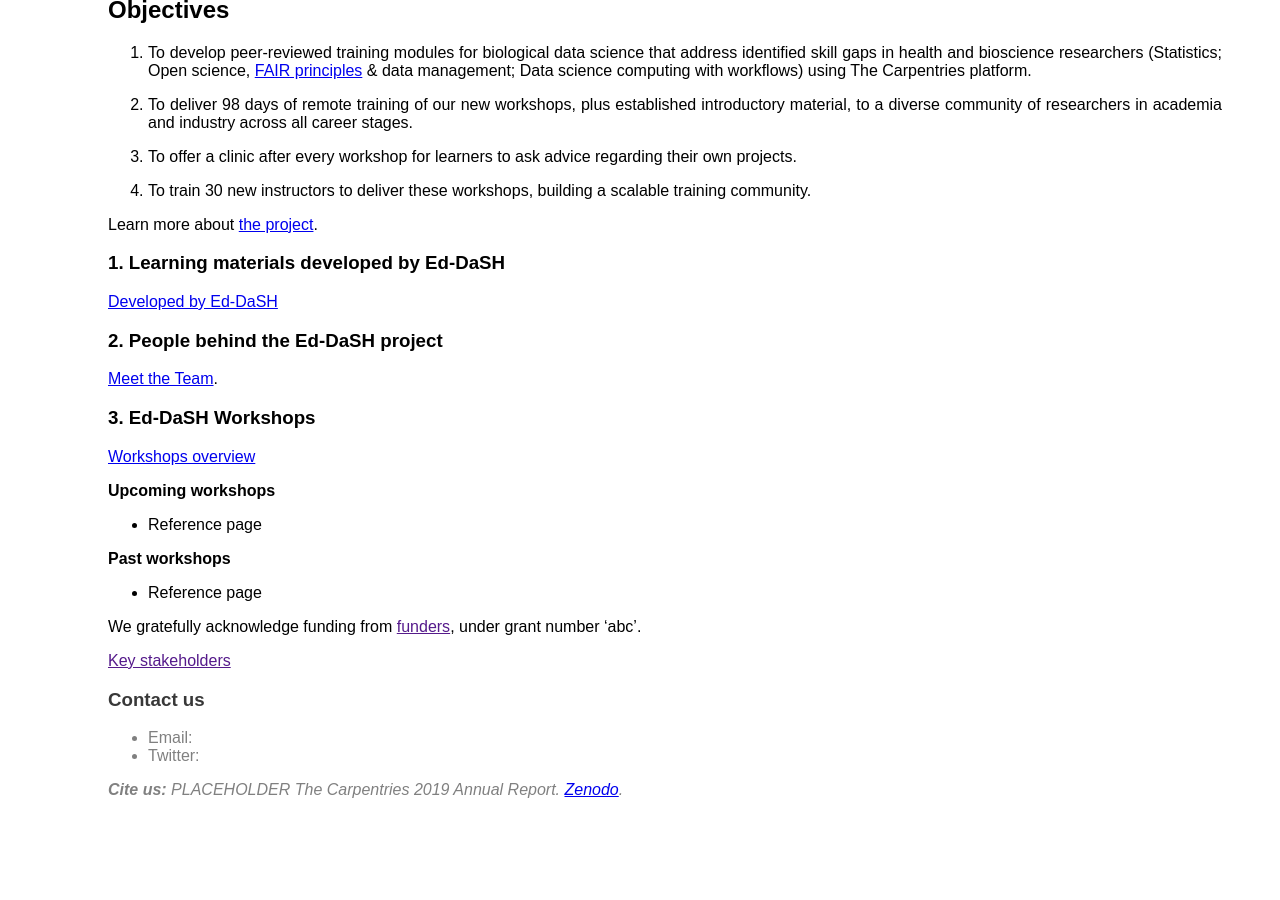
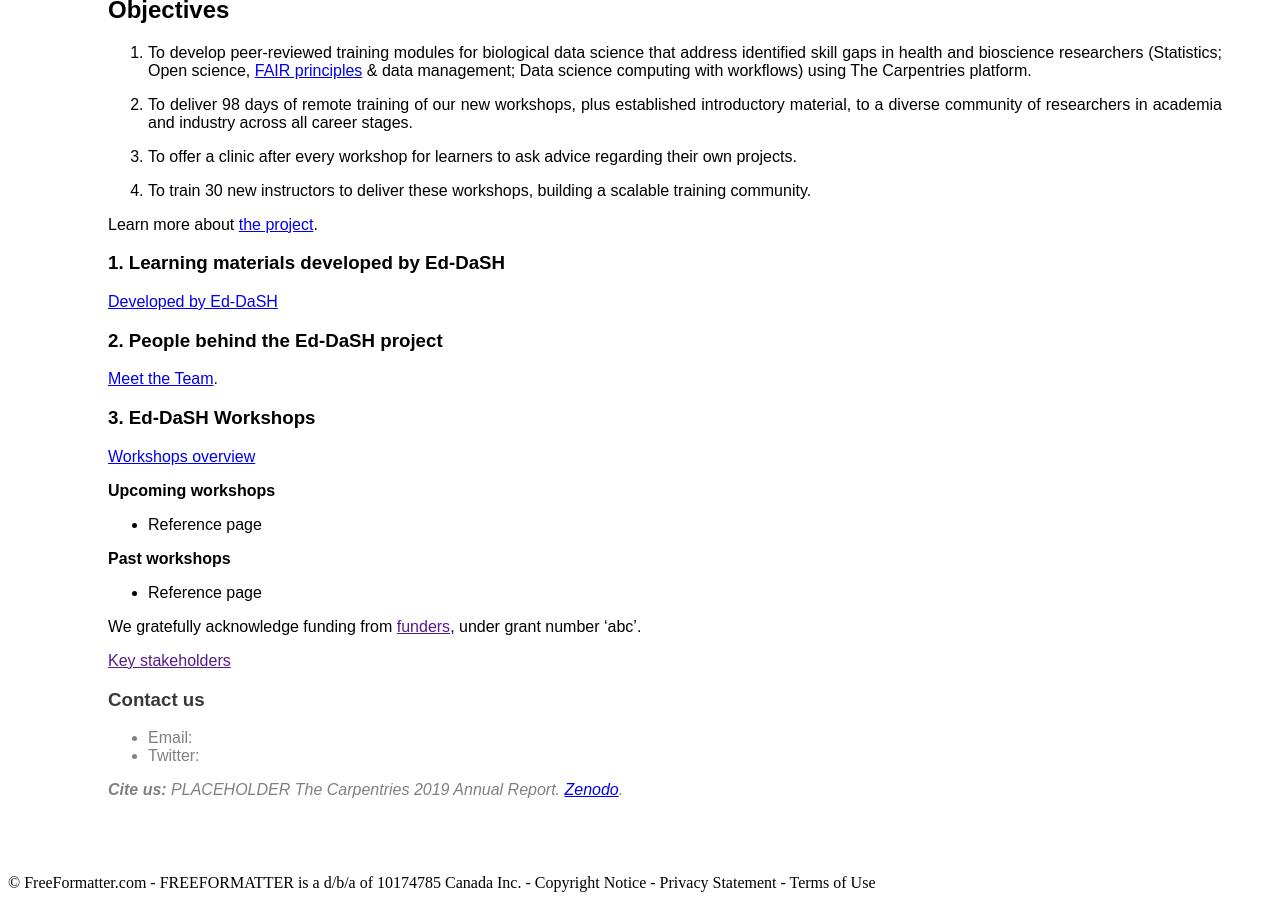
Before and after one commit to edcarp/Ed-DaSH, a Jekyll site: the page built from index.md, in a window 1280 px wide and 900 px high, scrolled down 608 px. Built offline with Jekyll 4.4.1, drawn with Linux system fonts in a browser that asks for light colours.

Commit message:
Update default.html

```diff
--- a/_layouts/default.html
+++ b/_layouts/default.html
@@ -1,4 +1,7 @@
+
+
 <!doctype html>
+
 <html lang="{{ site.lang | default: "en-GB" }}">
 <head>
    <meta charset="utf-8">
@@ -7,8 +10,8 @@
    <link rel="stylesheet" type="text/css" href="/assets/css/style.scss" media="all" />
    <style>
       div {
-            padding: 25px 50px 75px 100px;
-            text-align:justify;
+      padding: 25px 50px 75px 100px;
+      text-align:justify;
       }
    </style>
 </head>
@@ -16,7 +19,6 @@
    <font face = "arial">
       <!--span style="margin-left:50px; padding:10x, 20px, 20px, 50px; width=80%"-->
       <div>
-
          {% include banner.html %}
          <h1>
          {{ site.title }}</h2>
@@ -27,8 +29,10 @@
          <footer>
             {% include footer.html %}
          </footer>
-       </div>
+      </div>
       <!--/span-->
    </font>
 </body>
 </html>
+
+© FreeFormatter.com - FREEFORMATTER is a d/b/a of 10174785 Canada Inc. - Copyright Notice - Privacy Statement - Terms of Use
```
